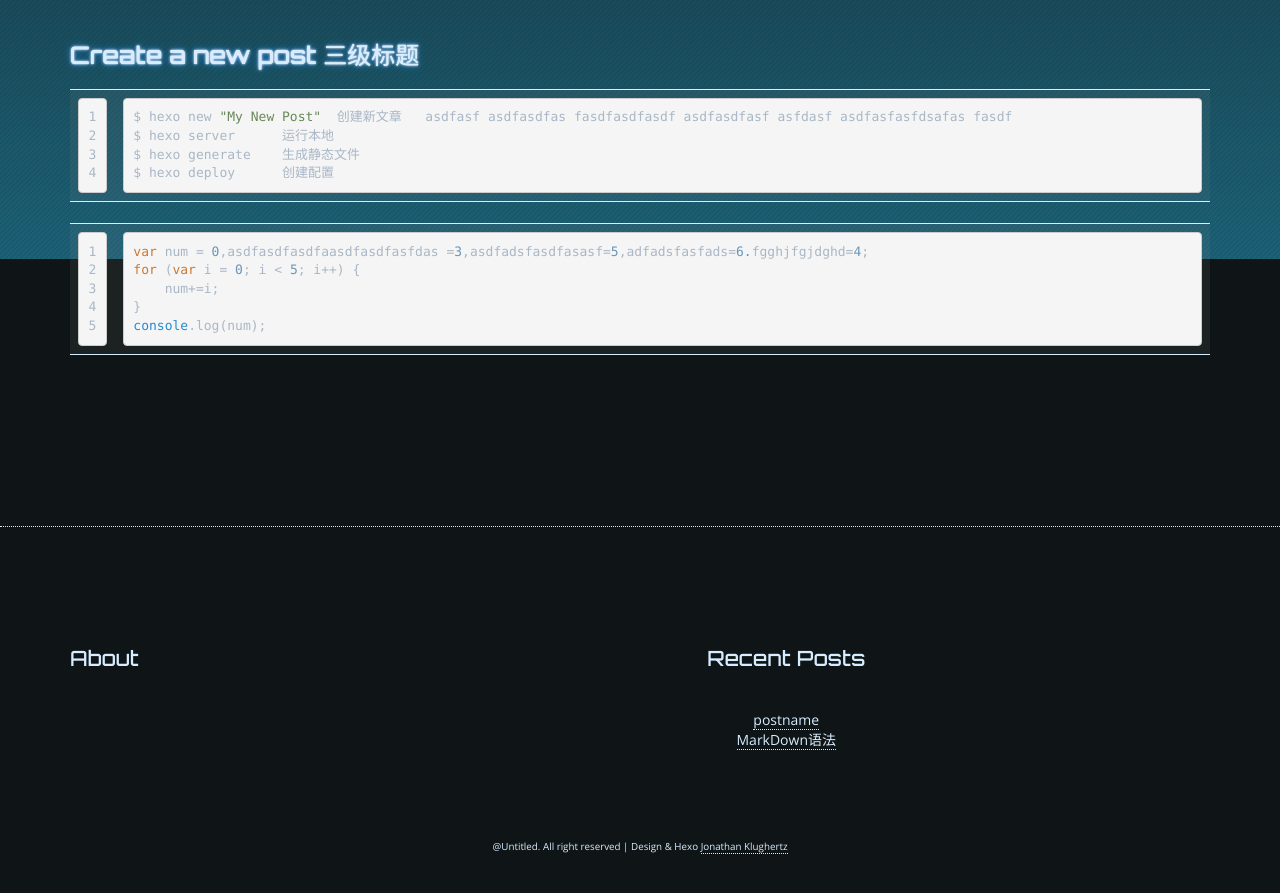
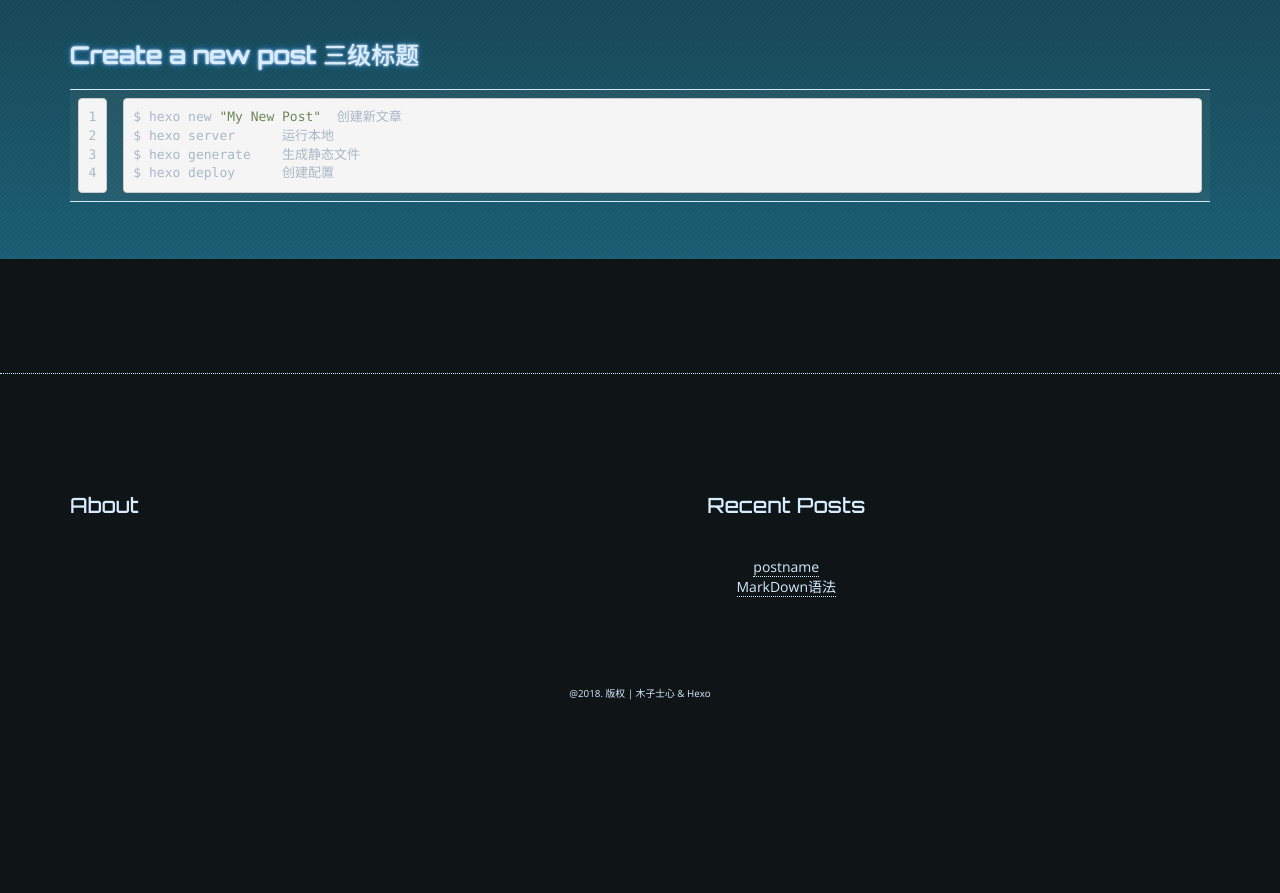
Before and after one commit to lizhi521/lizhi521.github.io, a plain HTML site: page 2018/11/03/hello-world/index.html in a window 1280 px wide. Shown: the part 541-1434 px from the top of the page. After the commit the page ends 1282 px from the top, so only its background shows below. Drawn offline with nearby package versions, Linux system fonts and the light colour scheme.

Commit message:
Site updated: 2018-11-04 19:18:41

```diff
--- a/2018/11/03/hello-world/index.html
+++ b/2018/11/03/hello-world/index.html
@@ -10,7 +10,7 @@
 
     <!--Description-->
 
-        <meta name="description" content="Quick Start 二级标题Create a new post 三级标题1234$ hexo new &#34;My New Post&#34;  创建新文章   asdfasf asdfasdfas fasdfasdfasdf asdfasdfasf asfdasf asdfasfasfdsafas fasd">
+        <meta name="description" content="Quick Start 二级标题Create a new post 三级标题1234$ hexo new &#34;My New Post&#34;  创建新文章 $ hexo server      运行本地$ hexo generate    生成静态文件$ hexo deploy      创建配置">
 
 
     <!--Author-->
@@ -165,8 +165,7 @@
 
 
         <!-- Post Content -->
-        <h2 id="Quick-Start-二级标题"><a href="#Quick-Start-二级标题" class="headerlink" title="Quick Start 二级标题"></a>Quick Start 二级标题</h2><h3 id="Create-a-new-post-三级标题"><a href="#Create-a-new-post-三级标题" class="headerlink" title="Create a new post 三级标题"></a>Create a new post 三级标题</h3><figure class="highlight bash"><table><tr><td class="gutter"><pre><span class="line">1</span><br><span class="line">2</span><br><span class="line">3</span><br><span class="line">4</span><br></pre></td><td class="code"><pre><span class="line">$ hexo new <span class="string">"My New Post"</span>  创建新文章   asdfasf asdfasdfas fasdfasdfasdf asdfasdfasf asfdasf asdfasfasfdsafas fasdf</span><br><span class="line">$ hexo server      运行本地</span><br><span class="line">$ hexo generate    生成静态文件</span><br><span class="line">$ hexo deploy      创建配置</span><br></pre></td></tr></table></figure>
-<figure class="highlight javascript"><table><tr><td class="gutter"><pre><span class="line">1</span><br><span class="line">2</span><br><span class="line">3</span><br><span class="line">4</span><br><span class="line">5</span><br></pre></td><td class="code"><pre><span class="line"><span class="keyword">var</span> num = <span class="number">0</span>,asdfasdfasdfaasdfasdfasfdas =<span class="number">3</span>,asdfadsfasdfasasf=<span class="number">5</span>,adfadsfasfads=<span class="number">6.</span>fgghjfgjdghd=<span class="number">4</span>;</span><br><span class="line"><span class="keyword">for</span> (<span class="keyword">var</span> i = <span class="number">0</span>; i &lt; <span class="number">5</span>; i++) &#123;</span><br><span class="line">    num+=i;</span><br><span class="line">&#125;</span><br><span class="line"><span class="built_in">console</span>.log(num);</span><br></pre></td></tr></table></figure>
+        <h2 id="Quick-Start-二级标题"><a href="#Quick-Start-二级标题" class="headerlink" title="Quick Start 二级标题"></a>Quick Start 二级标题</h2><h3 id="Create-a-new-post-三级标题"><a href="#Create-a-new-post-三级标题" class="headerlink" title="Create a new post 三级标题"></a>Create a new post 三级标题</h3><figure class="highlight bash"><table><tr><td class="gutter"><pre><span class="line">1</span><br><span class="line">2</span><br><span class="line">3</span><br><span class="line">4</span><br></pre></td><td class="code"><pre><span class="line">$ hexo new <span class="string">"My New Post"</span>  创建新文章 </span><br><span class="line">$ hexo server      运行本地</span><br><span class="line">$ hexo generate    生成静态文件</span><br><span class="line">$ hexo deploy      创建配置</span><br></pre></td></tr></table></figure>
 
     </div>
 
@@ -237,7 +236,7 @@
         <div class="row">
             <div class="col-xs-12 col-sm-12 col-md-12 col-lg-12">
                 <div class="footer-copyright">
-                    @Untitled. All right reserved | Design & Hexo <a href="http://www.codeblocq.com/">Jonathan Klughertz</a>
+                    @2018. 版权 | 木子士心 & Hexo
                 </div>
             </div>
         </div>
```
Also changed, not shown: 2018/11/04/postname/index.html (+1 -1 lines), archives/2018/11/index.html (+10 -10 lines), archives/2018/index.html (+10 -10 lines), archives/index.html (+10 -10 lines), index.html (+2 -3 lines).
